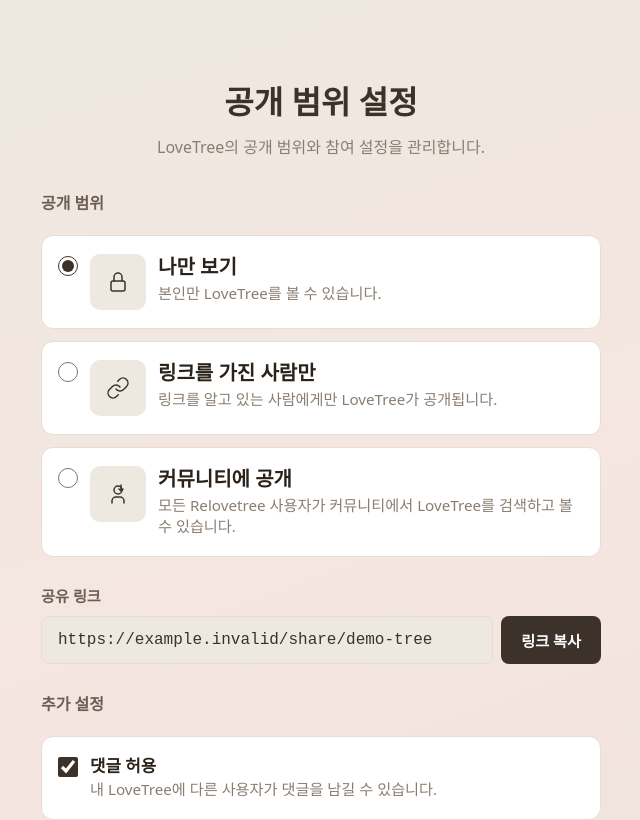
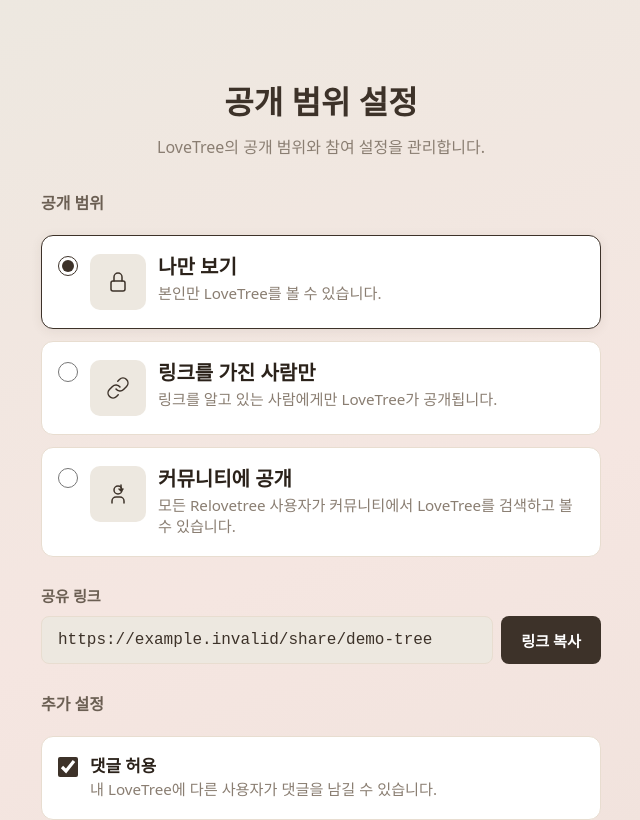
Before and after one commit to skerishKang/lovetree3.0, a React (Vite) app: page /settings/visibility-demo in a window 1280 px wide. Shown: the top 820 px of the page, without its empty margins (23-663 px from the left). Built offline with nearby package versions, Linux system fonts and the light colour scheme.

Commit message:
fix: correct visibility settings contracts and typecheck

```diff
--- a/src/components/VisibilitySettingsPage.module.css
+++ b/src/components/VisibilitySettingsPage.module.css
@@ -94,8 +94,7 @@
   outline-offset: 2px;
 }
 
-.optionCard[aria-checked="true"],
-.optionCard[data-selected="true"] {
+.optionCard:has(.visRadio:checked) {
   border-color: #3d3229;
   box-shadow: 0 2px 12px rgba(61, 50, 41, 0.08);
 }
```
Also changed, not shown: 1 other file (tests, documents, lock files or other folders).
